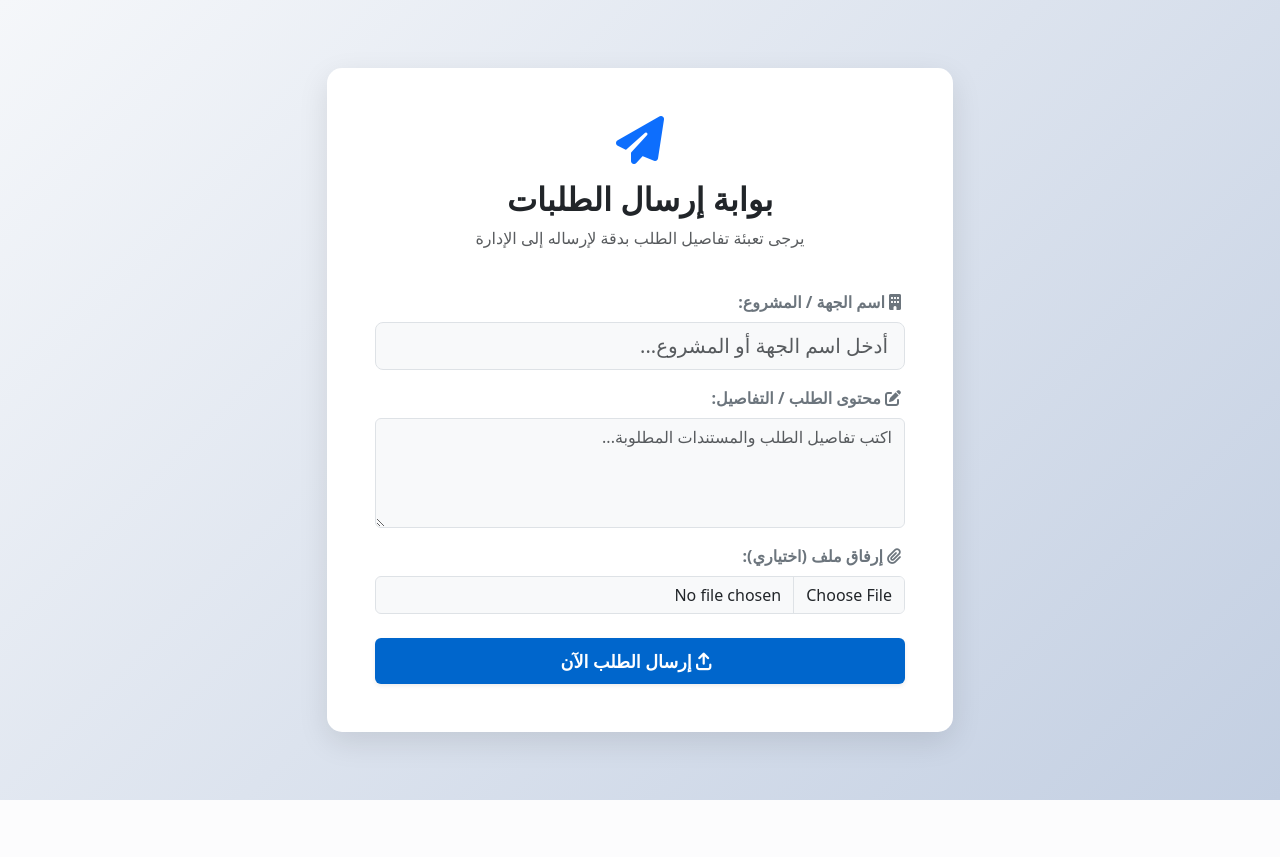
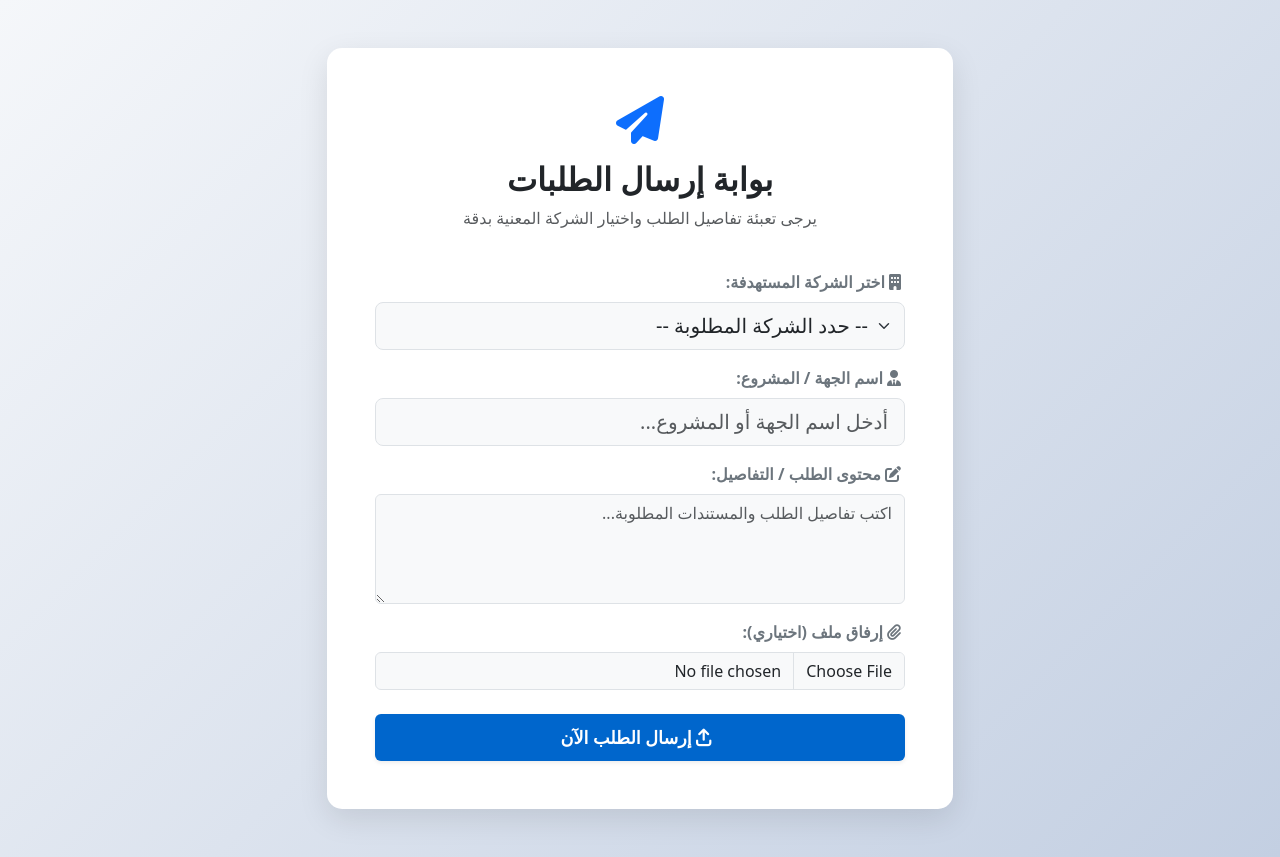
Before and after one commit to mosab2222/archive-project, a Flask app: page /client in a window 1280 px wide. Before the commit the page ends 800 px from the top, so only its background shows below. Run offline with Flask 3, Linux system fonts and the light colour scheme.

Commit message:
Update client.html

```diff
--- a/templates/client.html
+++ b/templates/client.html
@@ -19,18 +19,29 @@
             <div class="text-center mb-4">
                 <i class="fa-solid fa-paper-plane fa-3x text-primary mb-3"></i>
                 <h2 class="fw-bold text-dark">بوابة إرسال الطلبات</h2>
-                <p class="text-muted">يرجى تعبئة تفاصيل الطلب بدقة لإرساله إلى الإدارة</p>
+                <p class="text-muted">يرجى تعبئة تفاصيل الطلب واختيار الشركة المعنية بدقة</p>
             </div>
 
             {% if success %}
                 <div class="alert alert-success text-center fw-bold py-3" role="alert">
-                    <i class="fa-solid fa-check-circle me-2"></i> تم إرسال طلبك بنجاح إلى الإدارة!
+                    <i class="fa-solid fa-check-circle me-2"></i> تم إرسال طلبك بنجاح إلى الشركة المحددة!
                 </div>
             {% endif %}
 
             <form action="/client" method="POST" enctype="multipart/form-data">
+                <!-- اختيار الشركة المستهدفة -->
                 <div class="mb-3">
-                    <label class="form-label fw-bold text-secondary"><i class="fa-solid fa-building me-1"></i> اسم الجهة / المشروع:</label>
+                    <label class="form-label fw-bold text-secondary"><i class="fa-solid fa-building me-1"></i> اختر الشركة المستهدفة:</label>
+                    <select name="company_email" class="form-select form-select-lg bg-light" required>
+                        <option value="" disabled selected>-- حدد الشركة المطلوبة --</option>
+                        {% for email, data in users_db.items() %}
+                            <option value="{{ email }}">{{ data.name }}</option>
+                        {% endfor %}
+                    </select>
+                </div>
+
+                <div class="mb-3">
+                    <label class="form-label fw-bold text-secondary"><i class="fa-solid fa-user-tie me-1"></i> اسم الجهة / المشروع:</label>
                     <input type="text" class="form-control form-control-lg bg-light" name="client_name" required placeholder="أدخل اسم الجهة أو المشروع...">
                 </div>
                 <div class="mb-3">
```
